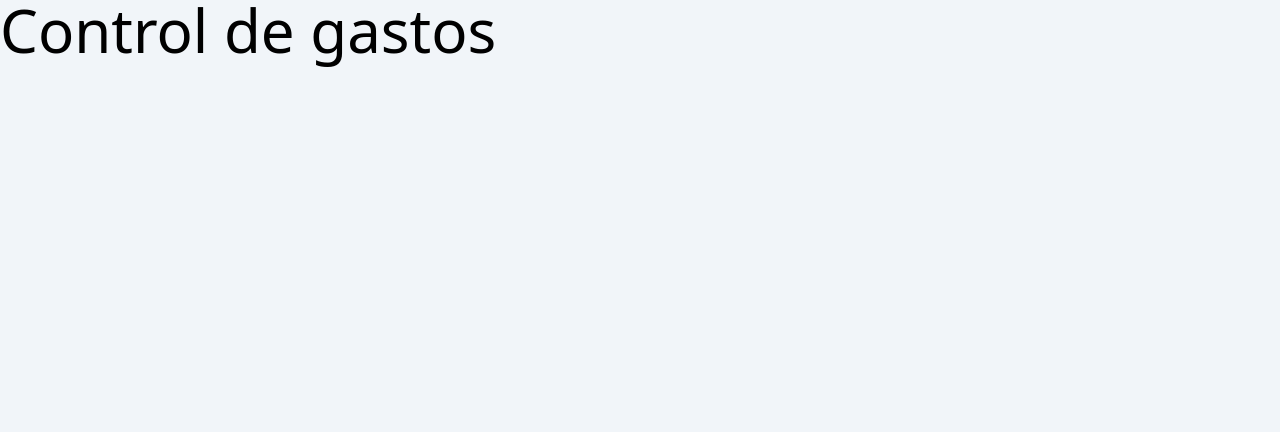
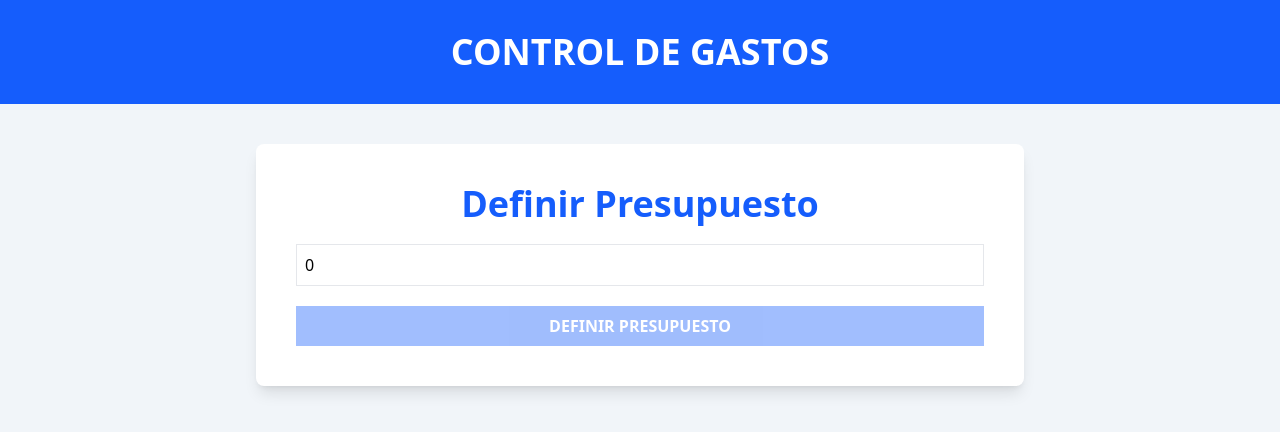
Before and after one commit to DavidFrontendDev/planificadorGastosTutorial, a React (Vite) app: page / in a window 1280 px wide. Shown: the top 432 px of the page. Built offline with nearby package versions, Linux system fonts and the light colour scheme.

Commit message:
Creando contexto

```diff
--- a/src/App.tsx
+++ b/src/App.tsx
@@ -1,7 +1,17 @@
+import BudgetForm from "./components/BudgetForm";
+
 function App() {
   return (
     <>
-      <h1 className="text-6xl">Control de gastos</h1>
+      <header className="bg-blue-600 py-8 max-h-72">
+        <h1 className="uppercase text-center font-black text-4xl text-white">
+          Control de Gastos
+        </h1>
+      </header>
+
+      <div className="max-w-3xl mx-auto bg-white shadow-lg rounded-lg mt-10 p-10">
+        <BudgetForm />
+      </div>
     </>
   );
 }
--- /dev/null
+++ b/src/components/BudgetForm.tsx
@@ -0,0 +1,46 @@
+import { useMemo, useState } from "react";
+
+function BudgetForm() {
+  const [budget, setBudget] = useState(0);
+
+  const handleChange = (e: React.ChangeEvent<HTMLInputElement>) => {
+    setBudget(e.target.valueAsNumber);
+  };
+
+  const isValid = useMemo(() => {
+    return isNaN(budget) || budget <= 0;
+  }, [budget]);
+
+  return (
+    <>
+      <form className="space-y-5">
+        <div className="flex flex-col space-y-5">
+          <label
+            htmlFor="budget"
+            className="text-4xl text-blue-600 font-bold text-center"
+          >
+            Definir Presupuesto
+          </label>
+          <input
+            id="budget"
+            type="number"
+            className="w-full bg-white border border-gray-200 p-2"
+            placeholder="Define tu presupuesto"
+            name="budget"
+            value={budget}
+            onChange={handleChange}
+          />
+        </div>
+        <input
+          id="budgetID"
+          type="submit"
+          value="Definir Presupuesto"
+          className="bg-blue-600 hover:bg-blue-700 cursor-pointer w-full p-2 text-white font-black uppercase disabled:opacity-40"
+          disabled={isValid}
+        />
+      </form>
+    </>
+  );
+}
+
+export default BudgetForm;
--- /dev/null
+++ b/src/context/BudgetContext.tsx
@@ -0,0 +1,28 @@
+import { useReducer, createContext, ReactNode } from "react";
+import {
+  BudgetActions,
+  budgetReducer,
+  budgetState,
+  initialState,
+} from "../reducers/BudgetReducer";
+
+type BudgetContextProps = {
+  state: budgetState;
+  dispatch: React.ActionDispatch<[actions: BudgetActions]>;
+};
+
+type BudgetProviderProps = {
+  children: ReactNode;
+};
+
+export const BudgetContext = createContext<BudgetContextProps>(null!);
+
+export const BudgetProvider = ({ children }: BudgetProviderProps) => {
+  const [state, dispatch] = useReducer(budgetReducer, initialState);
+
+  return (
+    <BudgetContext.Provider value={{ state, dispatch }}>
+      {children}
+    </BudgetContext.Provider>
+  );
+};
--- /dev/null
+++ b/src/reducers/BudgetReducer.ts
@@ -0,0 +1,23 @@
+export type BudgetActions = { type: "add-buget"; payload: { budget: number } };
+
+export type budgetState = {
+  budget: number;
+};
+
+export const initialState: budgetState = {
+  budget: 0,
+};
+
+export const budgetReducer = (
+  state: budgetState = initialState,
+  actions: BudgetActions
+) => {
+  if (actions.type === "add-buget") {
+    return {
+      ...state,
+      budget: actions.payload.budget,
+    };
+  }
+
+  return state;
+};
```
